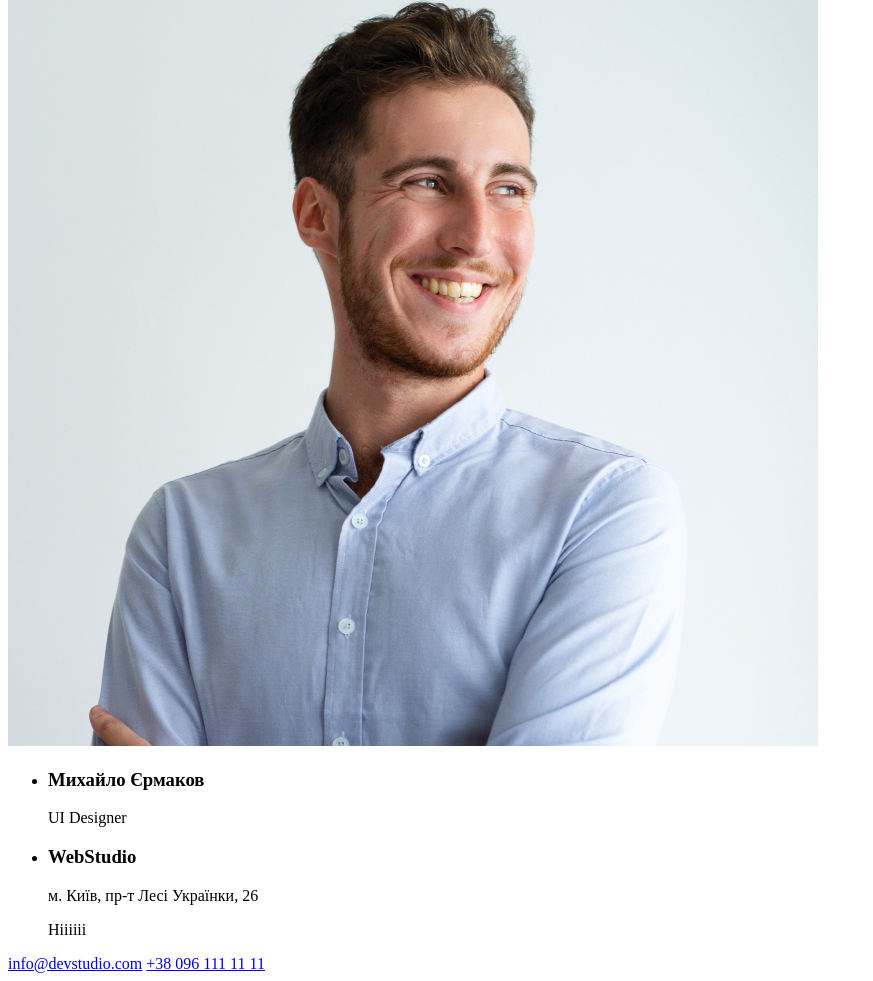
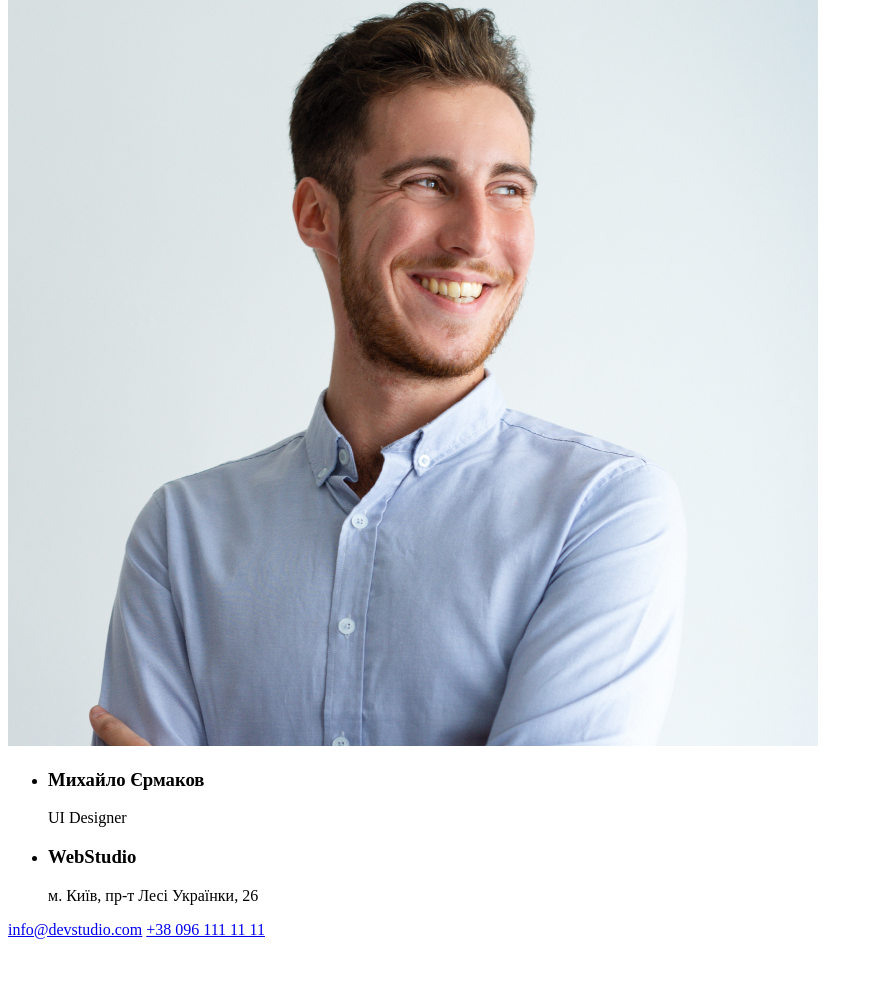
Before and after one commit to AnnaTrist/New_WebStydio, a plain HTML site: page index.html in a window 1280 px wide. Shown: the part 4204-5185 px from the top of the page, without its empty margins (0-873 px from the left). After the commit the page ends 5151 px from the top, so only its background shows below. Drawn offline with Linux system fonts and the light colour scheme.

Commit message:
feat:delete p

```diff
--- a/index.html
+++ b/index.html
@@ -111,7 +111,6 @@
           <li class="end_contacs_item">
             <h3 class="end_contacs_subtitle">WebStudio</h3>
             <p class="end_contacs_text">м. Київ, пр-т Лесі Українки, 26</p>
-            <p> Hiiiiii</p>
           </li>
         </ul>
         <a class="end_contacs-link" href="mailto:info@devstudio.com">info@devstudio.com</a>
```
